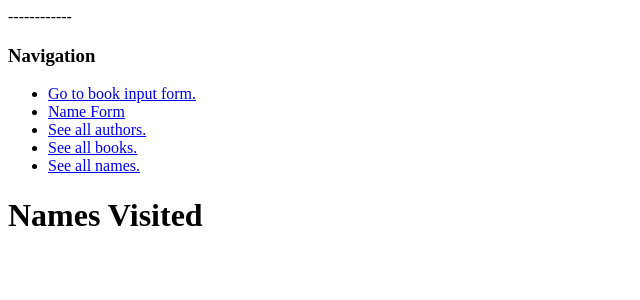
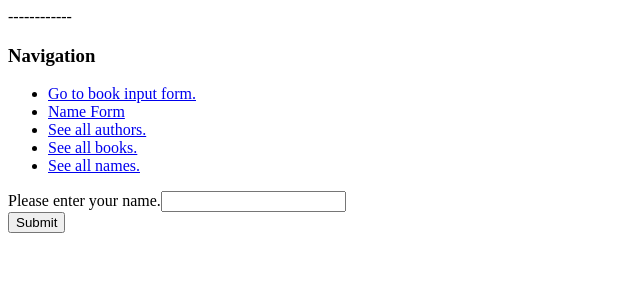
Before and after one commit to becclest/364midtermproject, a Flask app: page /names in a window 1280 px wide. Shown: the top 300 px of the page, without its empty margins (0-640 px from the left). Run offline with Flask 2, Linux system fonts and the light colour scheme; data that the repository does not hold is empty.

Commit message:
finished

```diff
--- a/routes.py
+++ b/routes.py
@@ -143,20 +143,19 @@ def home():
         return redirect(url_for('see_books'))
     return render_template('home.html', form=form)
 
-
-@app.route('/base', methods=["GET", "POST"])  # change
-def base():
-    form = NameForm()  # User should be able to enter name after name and each one will be saved, even if it's a duplicate! Sends data with GET
+@app.route('/names',methods=["GET","POST"])
+def names():
+    form = NameForm()
     if form.validate_on_submit():
         name = form.name.data
-        newname = Name(name)
-        db.session.add(newname)
+        full_name = Name(name=name)
+        db.session.add(full_name)
         db.session.commit()
         return redirect(url_for('all_names'))
-    return render_template('base.html', form=form)
+    return render_template('base.html',form=form)
 
 
-@app.route('/names')
+@app.route('/all_names')
 def all_names():
     names = Name.query.all()
     return render_template('name_example.html', names=names)
--- a/templates/all_authors.html
+++ b/templates/all_authors.html
@@ -3,7 +3,7 @@
     <h3>Navigation</h3>
     <ul>
         <li><a href="{{ url_for('home')}}">Go to book input form.</a></li>
-        <li><a href="{{ url_for('base')}}">Name Form</a></li>
+        <li><a href="{{ url_for('names')}}">Name Form</a></li>
         <li><a href="{{ url_for('see_all_authors')}}">See all authors.</a></li>
         <li><a href="{{ url_for('see_all_books')}}">See all books.</a></li>
         <li><a href="{{ url_for('all_names')}}">See all names.</a></li>
--- a/templates/auth_books.html
+++ b/templates/auth_books.html
@@ -3,12 +3,13 @@
     <h3>Navigation</h3>
     <ul>
         <li><a href="{{ url_for('home')}}">Go to book input form.</a></li>
-        <li><a href="{{ url_for('base')}}">Name Form</a></li>
+        <li><a href="{{ url_for('names')}}">Name Form</a></li>
         <li><a href="{{ url_for('see_all_authors')}}">See all authors.</a></li>
         <li><a href="{{ url_for('see_all_books')}}">See all books.</a></li>
         <li><a href="{{ url_for('all_names')}}">See all names.</a></li>
     </ul>
 </div>
+
 {% block stuff %}
 <style>
     table {
--- a/templates/base.html
+++ b/templates/base.html
@@ -3,7 +3,7 @@
     <h3>Navigation</h3>
     <ul>
         <li><a href="{{ url_for('home')}}">Go to book input form.</a></li>
-        <li><a href="{{ url_for('base')}}">Name Form</a></li>
+        <li><a href="{{ url_for('names')}}">Name Form</a></li>
         <li><a href="{{ url_for('see_all_authors')}}">See all authors.</a></li>
         <li><a href="{{ url_for('see_all_books')}}">See all books.</a></li>
         <li><a href="{{ url_for('all_names')}}">See all names.</a></li>
@@ -12,7 +12,7 @@
 
 {% block content1 %}
 
-<form action="/" method="POST">
+<form action="" method="POST">
     {{ form.name.label() }}{{ form.name() }}<br>
     {{ form.submit() }}
     {{ form.hidden_tag() }}
--- a/templates/books.html
+++ b/templates/books.html
@@ -1,17 +1,14 @@
-
-
 <div>
     <p>------------</p>
     <h3>Navigation</h3>
     <ul>
         <li><a href="{{ url_for('home')}}">Go to book input form.</a></li>
-        <li><a href="{{ url_for('base')}}">Name Form</a></li>
+        <li><a href="{{ url_for('names')}}">Name Form</a></li>
         <li><a href="{{ url_for('see_all_authors')}}">See all authors.</a></li>
         <li><a href="{{ url_for('see_all_books')}}">See all books.</a></li>
         <li><a href="{{ url_for('all_names')}}">See all names.</a></li>
     </ul>
 </div>
-
 
 {% block stuff %}
 <style>
--- a/templates/home.html
+++ b/templates/home.html
@@ -7,7 +7,7 @@
 		<h3>Navigation</h3>
 		<ul>
 			<li><a href="{{ url_for('home')}}">Go to book input form.</a></li>
-			<li><a href="{{ url_for('base')}}">Name Form</a></li>
+			<li><a href="{{ url_for('names')}}">Name Form</a></li>
 			<li><a href="{{ url_for('see_all_authors')}}">See all authors.</a></li>
 			<li><a href="{{ url_for('see_all_books')}}">See all books.</a></li>
 			<li><a href="{{ url_for('all_names')}}">See all names.</a></li>
--- a/templates/name_example.html
+++ b/templates/name_example.html
@@ -3,7 +3,7 @@
     <h3>Navigation</h3>
     <ul>
         <li><a href="{{ url_for('home')}}">Go to book input form.</a></li>
-        <li><a href="{{ url_for('base')}}">Name Form</a></li>
+        <li><a href="{{ url_for('names')}}">Name Form</a></li>
         <li><a href="{{ url_for('see_all_authors')}}">See all authors.</a></li>
         <li><a href="{{ url_for('see_all_books')}}">See all books.</a></li>
         <li><a href="{{ url_for('all_names')}}">See all names.</a></li>
```
